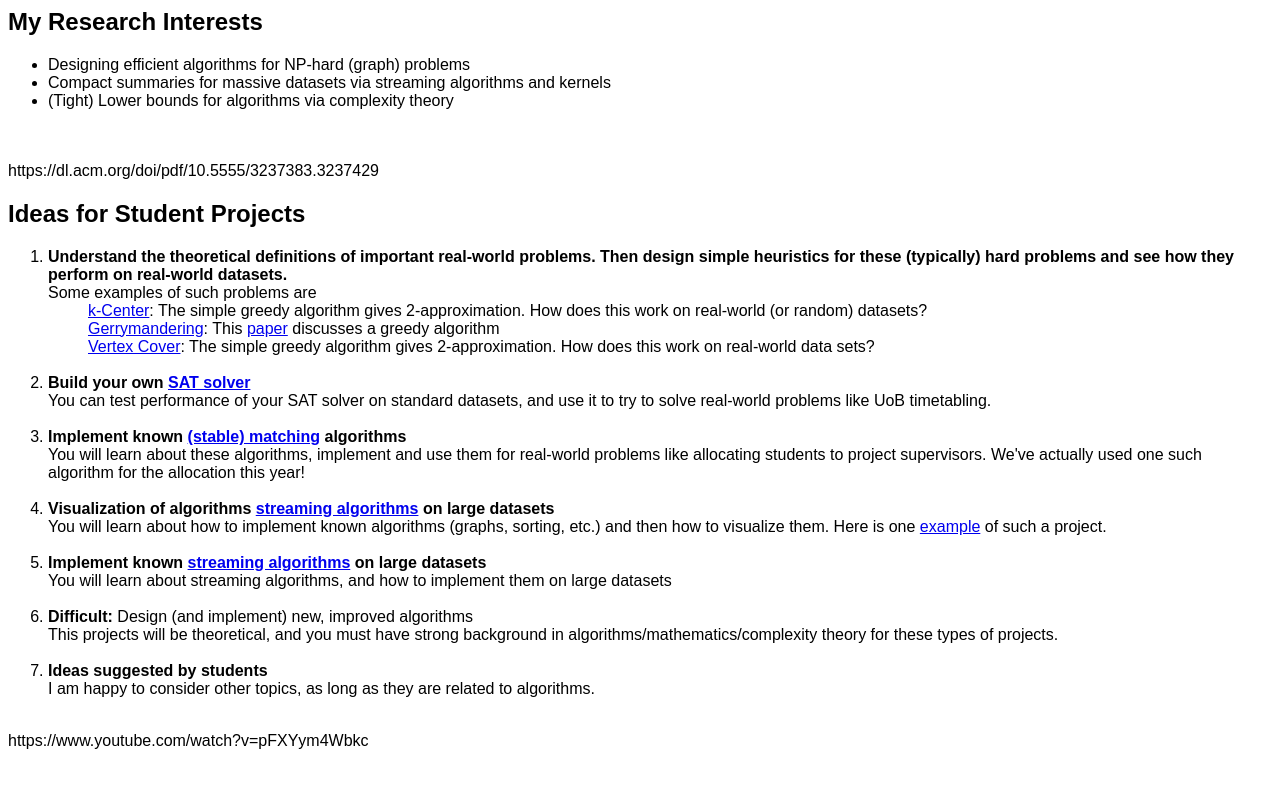
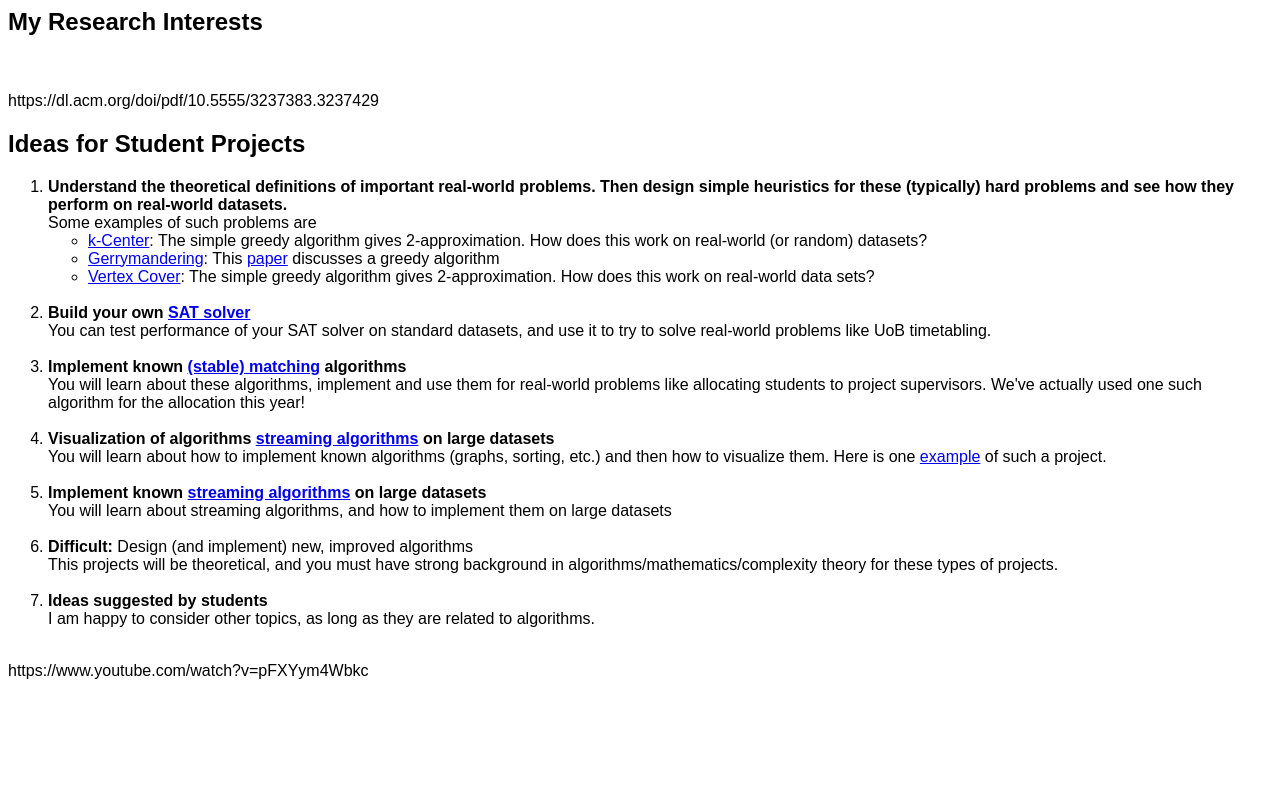
Before and after one commit to rajeshchitnis/rajeshchitnis.github.io, a Jekyll site: the page student-projects.html, which Jekyll copies as it is, in a window 1280 px wide. Shown: the top 788 px of the page. Built offline with Jekyll 4.4.1, drawn with Linux system fonts in a browser that asks for light colours.

Commit message:
Update student-projects.html
a

```diff
--- a/student-projects.html
+++ b/student-projects.html
@@ -52,6 +52,7 @@ body {font-family: Arial, Helvetica, sans-serif;}
 <body>
 
 <h2>My Research Interests</h2>
+<!--
 
 
 <ul>
@@ -60,7 +61,7 @@ body {font-family: Arial, Helvetica, sans-serif;}
   <li>(Tight) Lower bounds for algorithms via complexity theory</li>
 </ul>
 
-
+-->
 
 
 <br>
@@ -79,12 +80,11 @@ https://dl.acm.org/doi/pdf/10.5555/3237383.3237429
 		<br>
 		Some examples of such problems are
 			<ul>
-				<a href="https://en.wikipedia.org/wiki/Metric_k-center">k-Center</a>: The simple greedy algorithm gives 2-approximation. How does this work on real-world (or random) datasets?
+				<li><a href="https://en.wikipedia.org/wiki/Metric_k-center">k-Center</a>: The simple greedy algorithm gives 2-approximation. How does this work on real-world (or random) datasets?
 				<br>
-				<a href="https://en.wikipedia.org/wiki/Gerrymandering">Gerrymandering</a>: This <a href="https://dl.acm.org/doi/pdf/10.5555/3237383.3237429">paper</a> discusses a greedy algorithm
+				<li><a href="https://en.wikipedia.org/wiki/Gerrymandering">Gerrymandering</a>: This <a href="https://dl.acm.org/doi/pdf/10.5555/3237383.3237429">paper</a> discusses a greedy algorithm
 				<br>
-
-				<a href="https://en.wikipedia.org/wiki/Vertex_cover">Vertex Cover</a>: The simple greedy algorithm gives 2-approximation. How does this work on real-world data sets?
+				<li><a href="https://en.wikipedia.org/wiki/Vertex_cover">Vertex Cover</a>: The simple greedy algorithm gives 2-approximation. How does this work on real-world data sets?
 			</ul>
 
 	</li>
```
